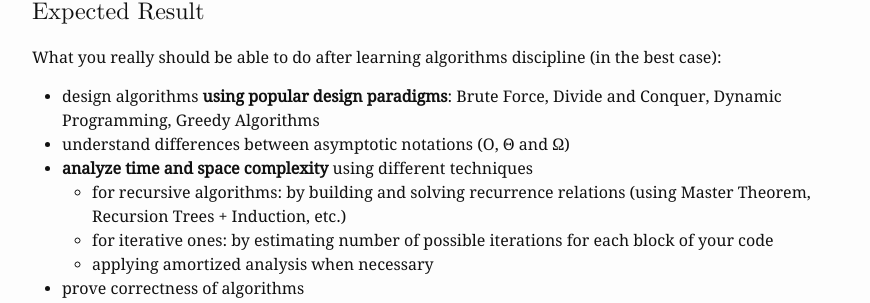
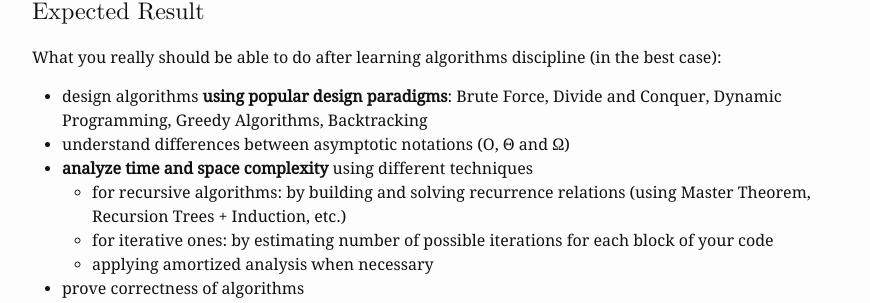
Before and after one commit to alopatindev/alopatindev.github.io, a Jekyll site: the page built from _posts/2017-05-25-how-to-learn-algorithms.markdown, in a window 1280 px wide and 900 px high, scrolled down 2091 px. Shown: the part 173-476 px from the top of the window, without its empty margins (203-1073 px from the left). Built offline with Jekyll 4.4.1, drawn with Linux system fonts in a browser that asks for light colours; comment, search, counter and statistics services are not loaded.

Commit message:
update 2017-05-25-how-to-learn-algorithms

```diff
--- a/_posts/2017-05-25-how-to-learn-algorithms.markdown
+++ b/_posts/2017-05-25-how-to-learn-algorithms.markdown
@@ -61,7 +61,7 @@ Three steps, it's that simple.
 
 # Expected Result
 What you really should be able to do after learning algorithms discipline (in the best case):
-- design algorithms **using popular design paradigms**: Brute Force, Divide and Conquer, Dynamic Programming, Greedy Algorithms
+- design algorithms **using popular design paradigms**: Brute Force, Divide and Conquer, Dynamic Programming, Greedy Algorithms, Backtracking
 - understand differences between asymptotic notations (O, Θ and Ω)
 - **analyze time and space complexity** using different techniques
     - for recursive algorithms: by building and solving recurrence relations (using Master Theorem, Recursion Trees + Induction, etc.)
```
